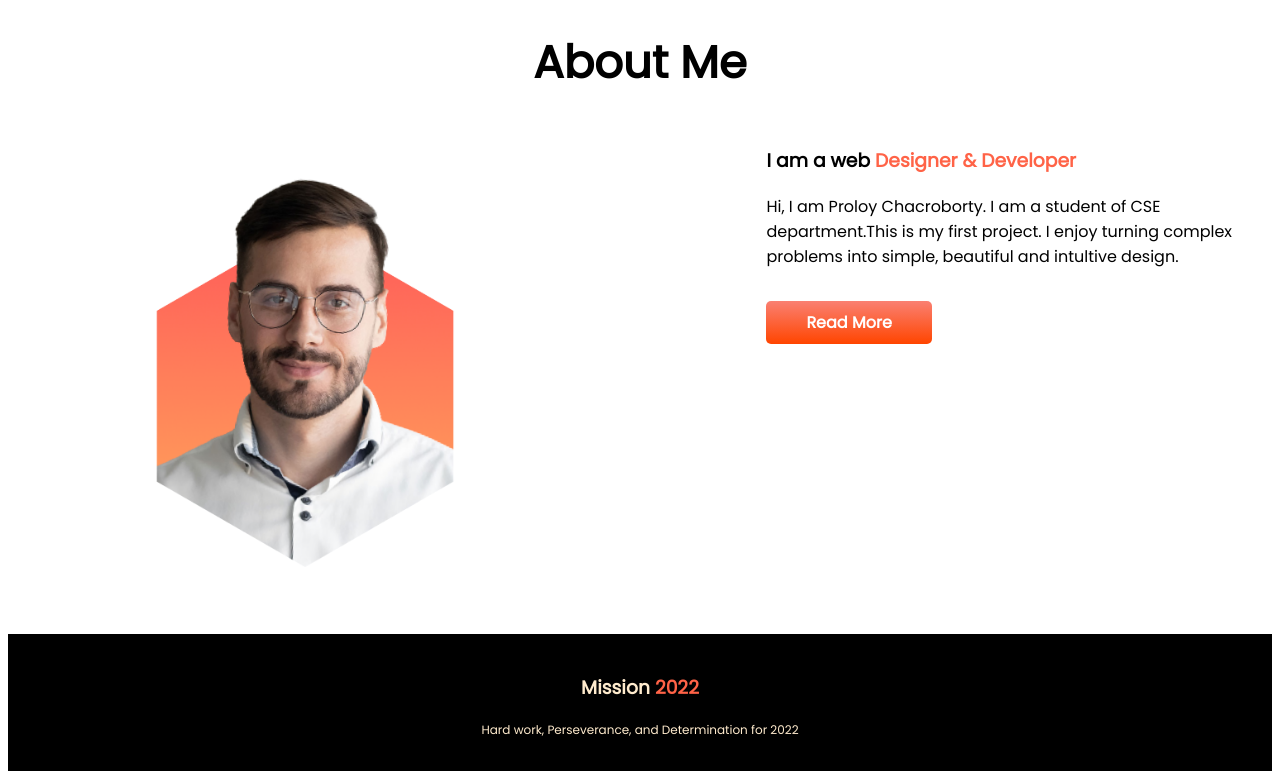
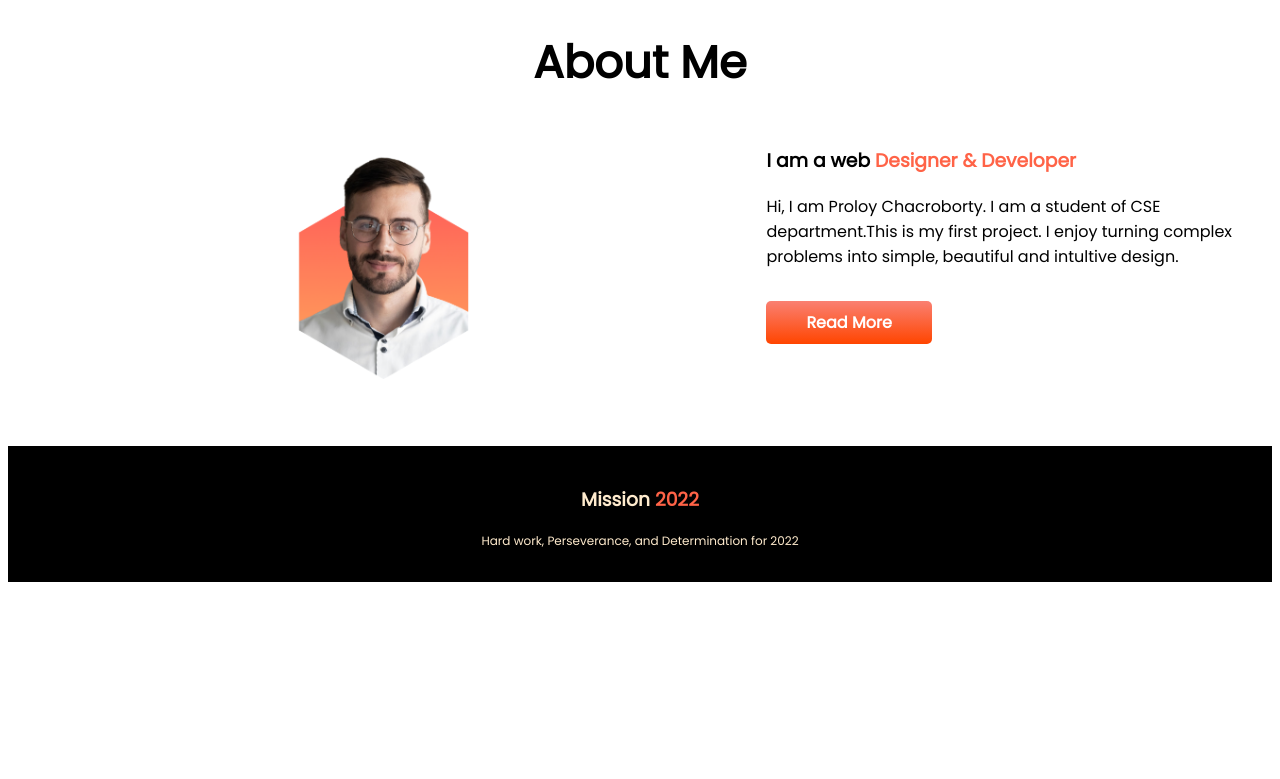
Before and after one commit to Proloycb/mission-2022-assignment, a plain HTML site: page index.html in a window 1280 px wide. Shown: the part 1813-2592 px from the top of the page. After the commit the page ends 2403 px from the top, so only its background shows below. Drawn offline with Linux system fonts and the light colour scheme.

Commit message:
finished

```diff
--- a/index.html
+++ b/index.html
@@ -70,7 +70,7 @@
     <section class="about-area">
         <h1>About Me</h1>
         <div class="flexible-container">
-            <div class="half-width">
+            <div class="half-width bonus-img">
                 <img src="images/person/person-3.png" alt="">
             </div>
             <div class="half-width">
--- a/style.css
+++ b/style.css
@@ -84,13 +84,19 @@ h2 {
     background-size: 250px;
 }
 .about-area h1 {
- text-align: center;
+    text-align: center;
+}
+.bonus-img  {
+    text-align: center;
+}
+.bonus-img img {
+    width: 40%;
 }
 footer {
     background-color: black;
     color: blanchedalmond;
     text-align: center;
-    padding: 20px 40px
+    padding: 20px 50px
 }
 footer p {
     font-size: 0.75em;
```
